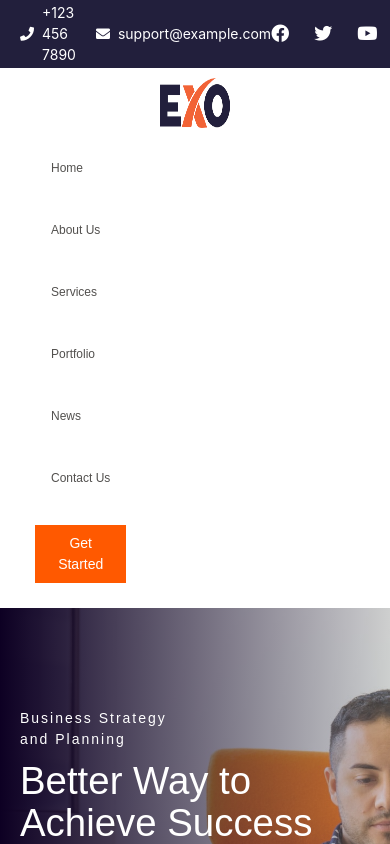
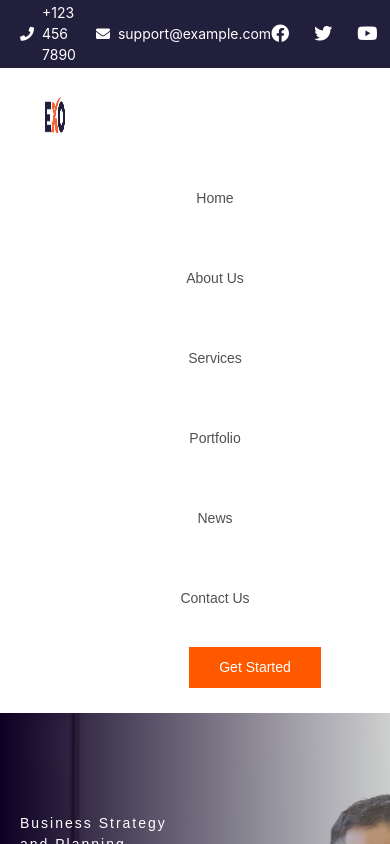
Before and after one commit to Mfonisorobert/Group-2-Website-Cloning, a React (Vite) app: page / in a window 390 px wide. Shown: the top 844 px of the page. Built offline with nearby package versions, Linux system fonts and the light colour scheme.

Commit message:
responsiveness

```diff
--- a/src/components/header/Header.css
+++ b/src/components/header/Header.css
@@ -71,32 +71,31 @@ transition: 0.5s;
 @media (max-width: 768px) {
     .header {
         flex-direction: column;
+        align-items: flex-start;
+        padding: 10px;
         height: auto;
-        padding: 10px;
     }
 
     .logo img {
-        width: 100px;
-        padding: 5px;
-        margin: 0 auto;
+        width: 120px;
     }
 
     .header__ul {
         flex-direction: column;
-        align-items: flex-start;
+        width: 100%;
         padding: 10px;
-        gap: 10px;
-        font-size: 14px;
+        gap: 15px;
     }
 
     .header__ul li {
-        padding: 5px;
+        padding: 10px;
     }
 
     .srch {
-        margin: 10px 0;
-        padding: 10px 20px;
-        width: 90%;
+        width: 100%;
+        padding: 12px;
+        font-size: 14px;
+        margin-bottom: 10px;
     }
 }
 
@@ -106,15 +105,15 @@ transition: 0.5s;
     }
 
     .logo img {
-        width: 80px;
+        width: 100px;
     }
 
     .header__ul {
-        font-size: 12px;
+        font-size: 14px;
     }
 
     .srch {
         font-size: 14px;
-        padding: 8px 15px;
+        padding: 10px;
     }
 }
```
